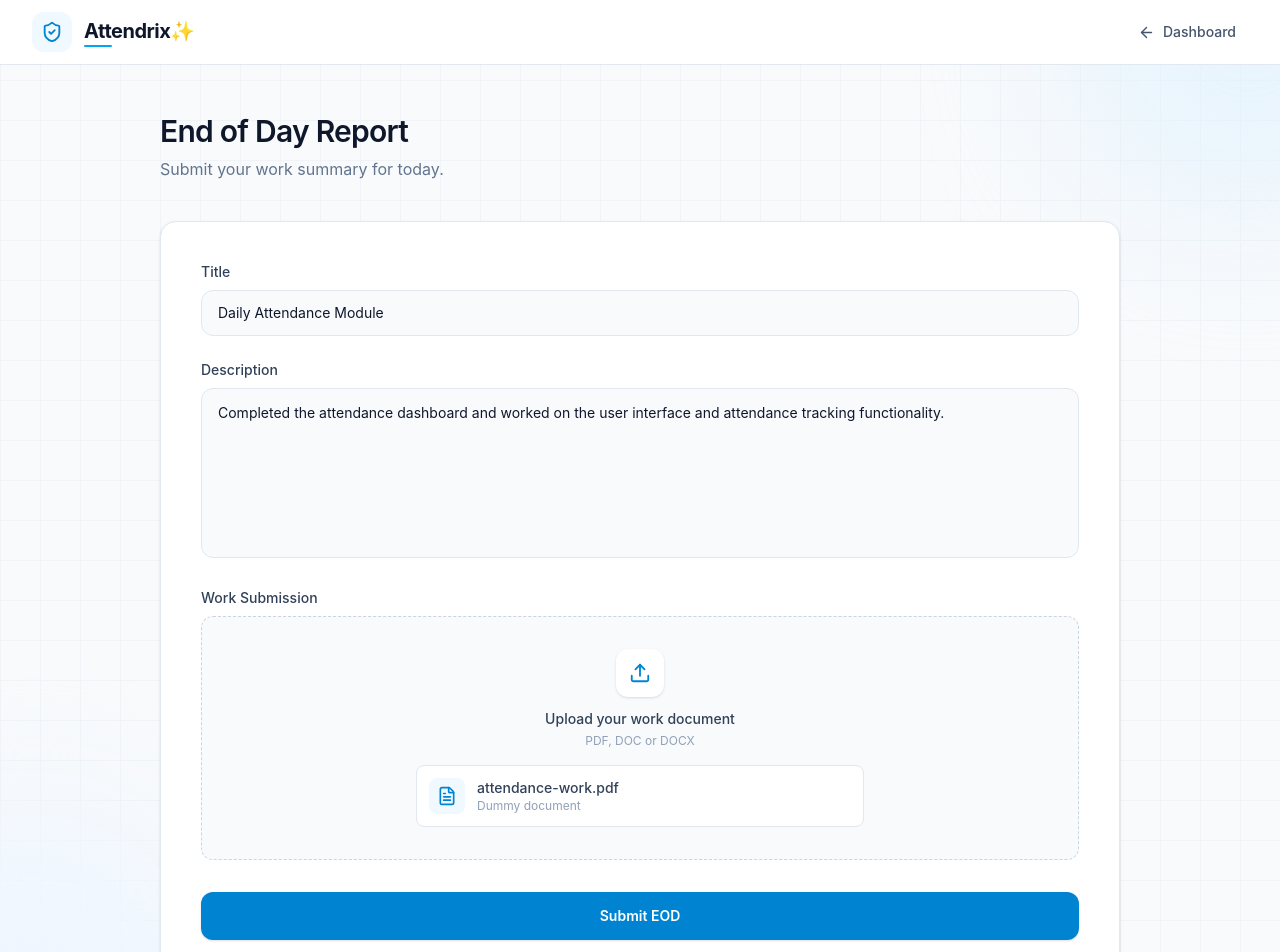
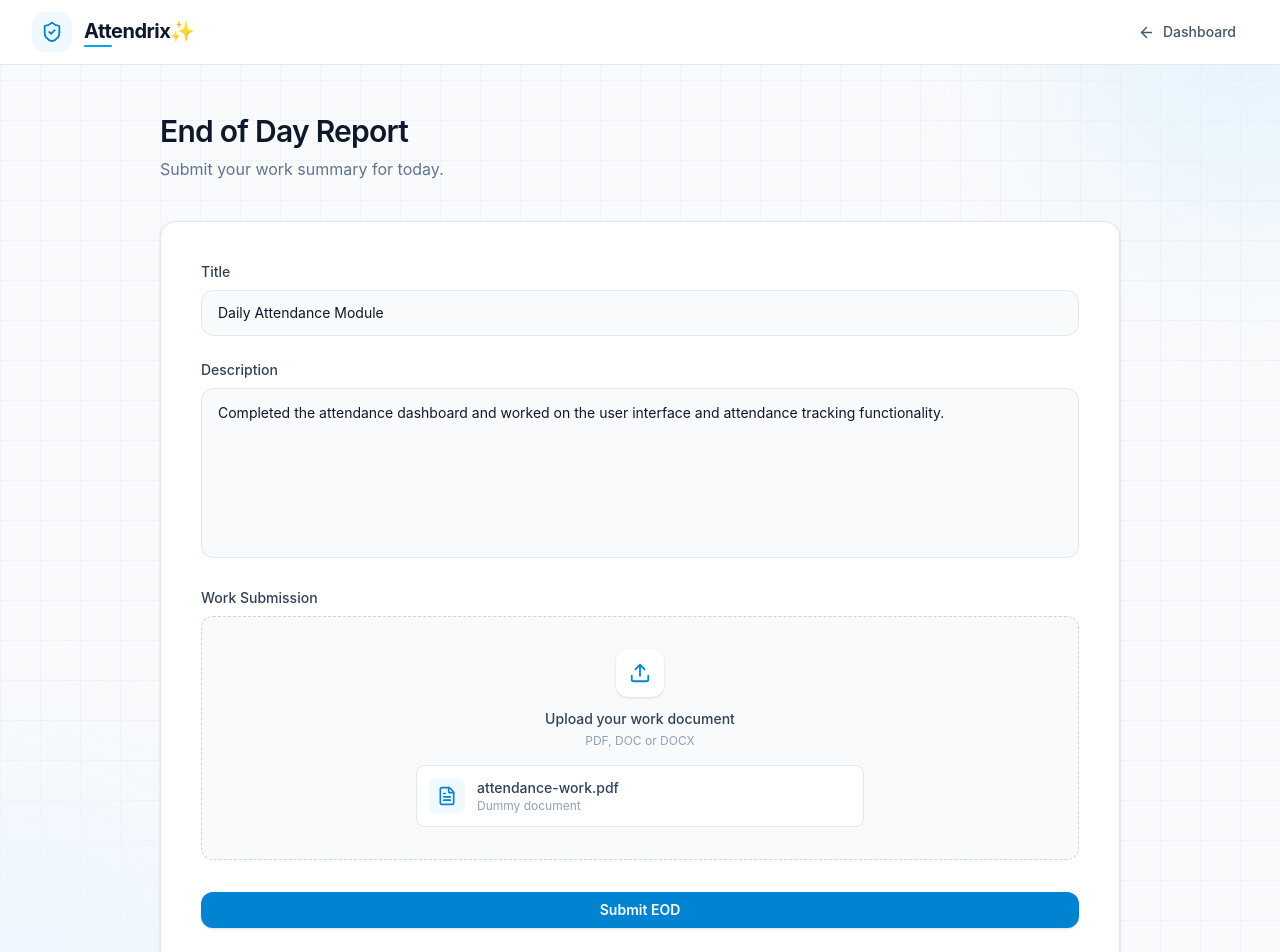
Before and after one commit to judithjoshitha01/Attendance-Management-System, a React (Vite) app: page /EOD in a window 1280 px wide. Shown: the top 952 px of the page. Built offline with nearby package versions, Linux system fonts and the light colour scheme.

Commit message:
Update EOD.jsx

```diff
--- a/src/pages/EOD.jsx
+++ b/src/pages/EOD.jsx
@@ -250,7 +250,7 @@ function EOD() {
             {/* SUBMIT */}
             <button
               type="submit"
-              className="w-full rounded-xl bg-sky-600 py-3.5 text-sm font-semibold text-white shadow-sm transition hover:bg-sky-700 hover:shadow-md"
+              className="w-full rounded-xl bg-sky-600 py-2 text-sm font-semibold text-white shadow-sm transition hover:bg-sky-700 hover:shadow-md"
             >
               Submit EOD
             </button>
```
